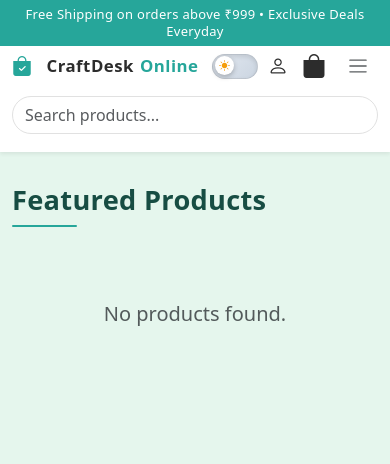
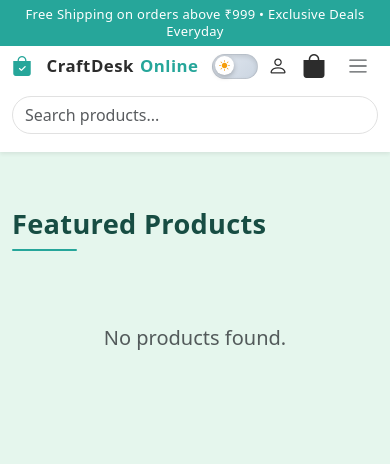
Before and after one commit to Mishalr7/craftdesk-store, a Node server app: template views/index.hbs in a window 390 px wide. Shown: the top 464 px of the page. Run offline with Node 20, Linux system fonts and the light colour scheme; the template is opened without the code that fills it, so the values that code supplies are empty; some libraries are stand-ins or nearby versions.

Commit message:
style: add mobile top spacing below fixed navbar for main content

```diff
--- a/public/stylesheets/style.css
+++ b/public/stylesheets/style.css
@@ -421,6 +421,18 @@ body {
 
 main {
   margin-top: 120px;
+}
+
+@media (max-width: 991px) {
+  main {
+    margin-top: 136px;
+  }
+}
+
+@media (max-width: 576px) {
+  main {
+    margin-top: 144px;
+  }
 }
 
 .admin-nav {
```
